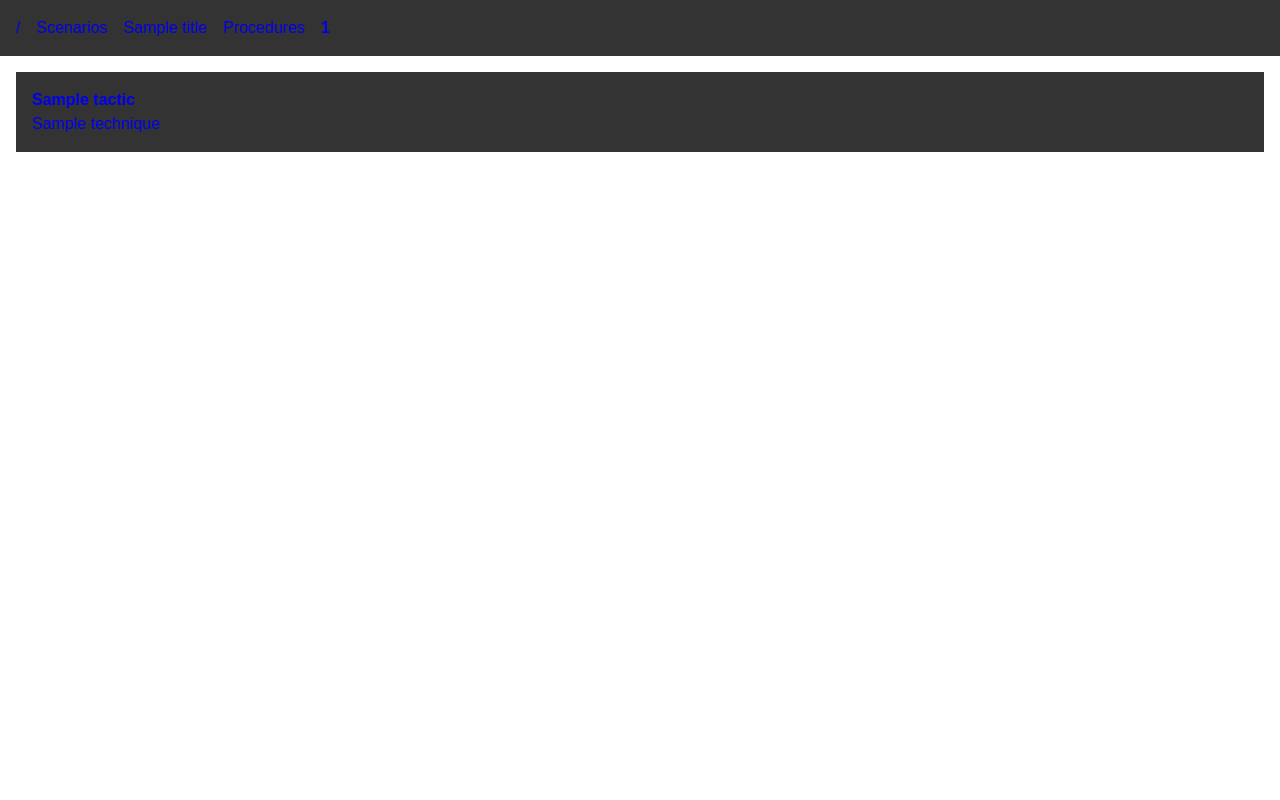
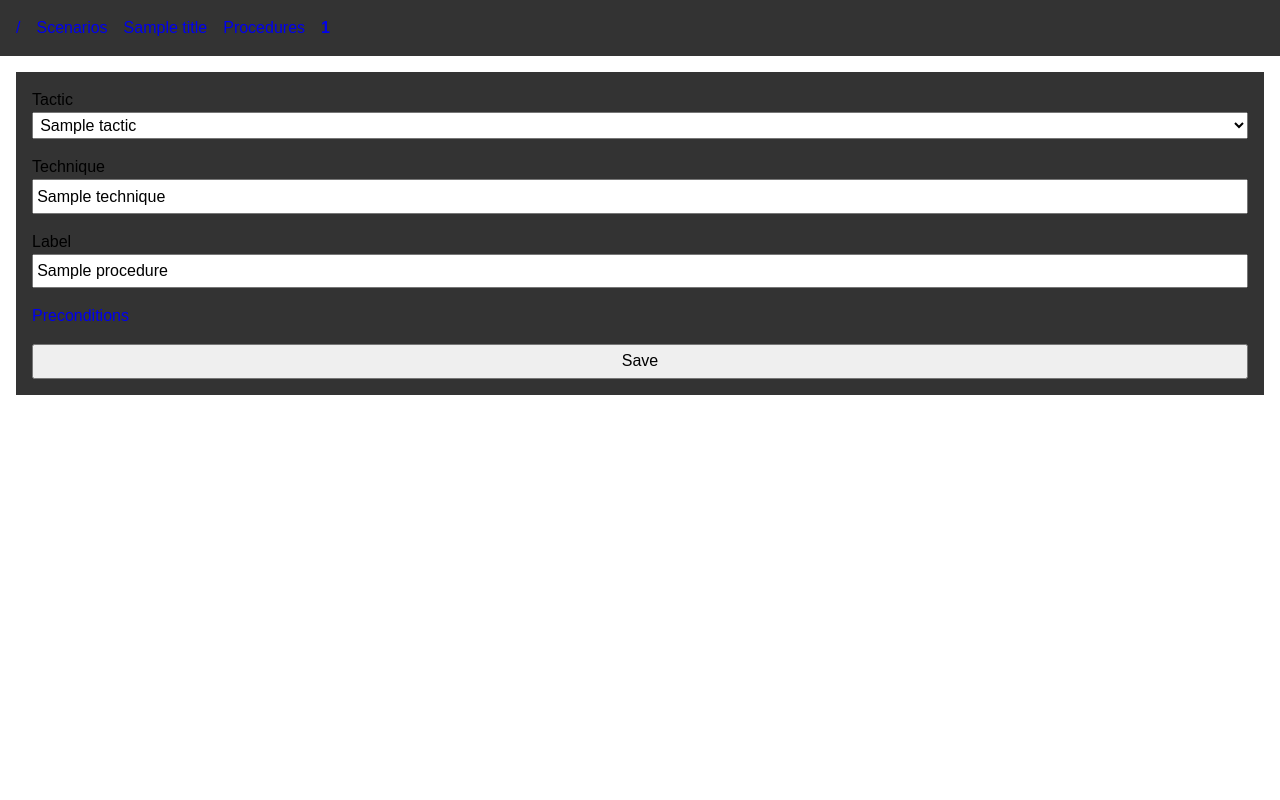
Before and after one commit to adamkowalskisimspace/scenario_designer, a Python web app: template templates/scenarios/scenario_name/procedures/procedure_index/index.html in a window 1280 px wide. Run offline with Jinja, Linux system fonts and the light colour scheme; the template is opened without the code that fills it: most values are stand-ins (such as "Sample title", 1, 10 or a date in 2020).

Commit message:
flex wrap

```diff
--- a/app.py
+++ b/app.py
@@ -9,6 +9,7 @@ from routes import scenarios
 from routes.scenarios import scenario_name
 from routes.scenarios.scenario_name import meta_data, procedures
 from routes.scenarios.scenario_name.procedures import procedure_index
+from routes.scenarios.scenario_name.procedures.procedure_index import preconditions
 
 
 app = Litestar(
@@ -19,6 +20,7 @@ app = Litestar(
         meta_data.get_handler,
         procedures.get_handler,
         procedure_index.get_handler,
+        preconditions.get_handler,
     ],
     template_config=TemplateConfig(
         directory=Path("templates"),
--- a/static/styles.css
+++ b/static/styles.css
@@ -13,6 +13,7 @@
   color-scheme: light dark;
   --white: #fff;
   --gray: #333;
+  --light-gray: #ccc;
 }
 
 body {
@@ -51,12 +52,20 @@ ol {
   display: flex;
 }
 
+.wrap {
+  flex-wrap: wrap;
+}
+
 .column {
   flex-direction: column;
 }
 
 .gap {
   gap: 1rem;
+}
+
+.gap-2 {
+  gap: 2rem;
 }
 
 .padding {
--- a/templates/scenarios/scenario_name/procedures/procedure_index/index.html
+++ b/templates/scenarios/scenario_name/procedures/procedure_index/index.html
@@ -11,20 +11,27 @@
 		<a href="/scenarios">Scenarios</a>
 		<a href="/scenarios/{{name}}">{{title}}</a>
 		<a href="/scenarios/{{name}}/procedures">Procedures</a>
-		<a href="/scenarios/{{index}}/procedures"><b>{{index}}</b></a>
+		<a href="/scenarios/{{name}}/procedures/{{index}}"><b>{{index}}</b></a>
 	</nav>
 	<main class="padding">
-		<ol class="flex column gap">
-			{% for procedure in procedures %}
-			<li>
-				<a href="/scenarios/{{name}}/procedures/{{loop.index - 1}}" class="bg-gray padding flex column">
-					<b>{{procedure.tactic}}</b>
-					<p>{{procedure.technique}}</p>
-				</a>
-			</li>
-			{% endfor %}
-			</li>
-		</ol>
+		<form class="flex column bg-gray gap padding">
+			<section class="flex column">
+				<label for="tactic">Tactic</label>
+				<select name="tactic">
+					<option>{{procedure.tactic}}</option>
+				</select>
+			</section>
+			<section class="flex column">
+				<label for="technique">Technique</label>
+				<input name="technique" value="{{procedure.technique}}" />
+			</section>
+			<section class="flex column">
+				<label for="label">Label</label>
+				<input name="label" value="{{procedure.label}}" />
+			</section>
+			<a href="/scenarios/{{name}}/procedures/{{index}}/preconditions">Preconditions</a>
+			<button>Save</button>
+		</form>
 	</main>
 </body>
 
```
Also changed, not shown: routes/scenarios/scenario_name/procedures/__init__.py (+10 -1 lines), routes/scenarios/scenario_name/procedures/procedure_index/preconditions.py (added, +19 -0 lines), templates/scenarios/scenario_name/procedures/index.html (+23 -4 lines), templates/scenarios/scenario_name/procedures/procedure_index/preconditions.html (added, +30 -0 lines).
